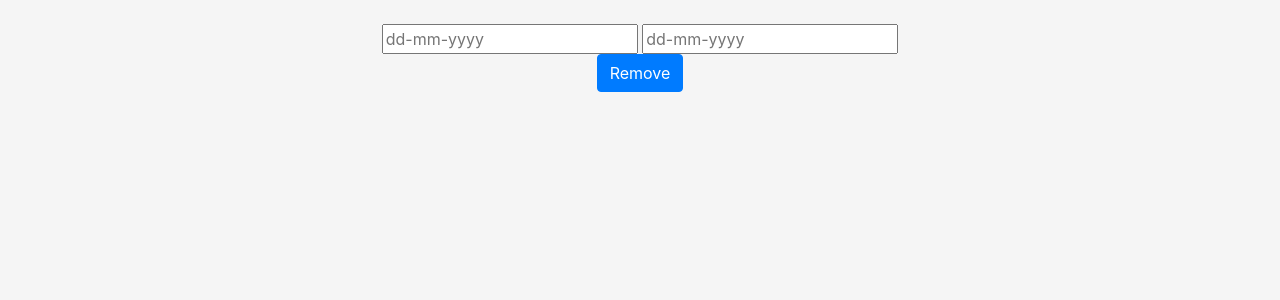
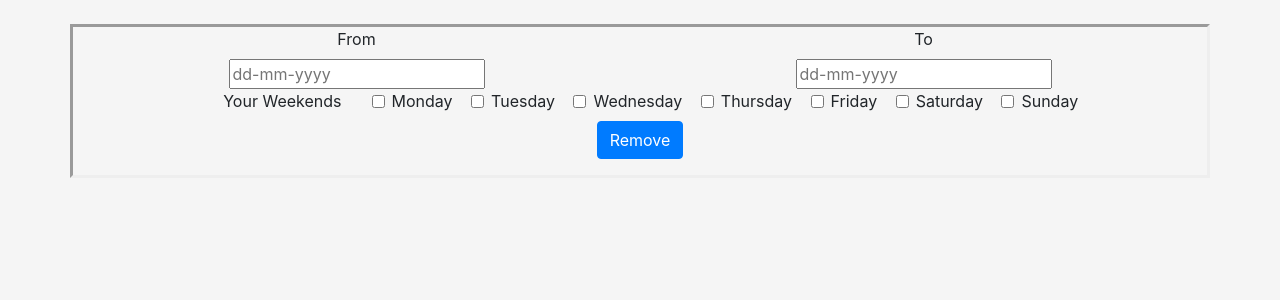
Before and after one commit to alexanderaryan/PythonFlaskProjects, a Flask app: page /shuffled/ in a window 1280 px wide. Shown: the top 300 px of the page. Run offline with Flask 2, Linux system fonts and the light colour scheme; some libraries are stand-ins or nearby versions.

Commit message:
Changed the date input format and validation of from and to date

```diff
--- a/dress_me/dressme/__init__.py
+++ b/dress_me/dressme/__init__.py
@@ -1,6 +1,6 @@
 from flask import Flask,render_template,redirect,Blueprint,url_for,request,session
 from flask_wtf import FlaskForm
-from wtforms import StringField,SubmitField, FormField, FieldList, Form
+from wtforms import StringField,SubmitField, FormField, FieldList, Form, SelectMultipleField
 from wtforms.validators import DataRequired
 from wtforms.fields.html5 import DateField
 
--- a/dress_me/dressme/attireshuffler/__init__.py
+++ b/dress_me/dressme/attireshuffler/__init__.py
@@ -128,7 +128,8 @@ class CalenderDress(DressMe):
 
     def create_calendar(self, from_time, to_time, week_off):
         for date in datetime_range(start=datetime(from_time[0], from_time[1], from_time[2]), end=datetime(to_time[0], to_time[1], to_time[2])):
-            if date.timetuple()[6] not in (days_number['Saturday'], days_number['Sunday']):
+            #if date.timetuple()[6] not in (days_number['Saturday'], days_number['Sunday']):
+            if date.timetuple()[6] not in week_off:
                 self.calendar_date.append((date.strftime("%A"), date.strftime("%d-%B-%Y ")))
 
     def create_schedule(self):
--- a/dress_me/dressme/attireshuffler/forms.py
+++ b/dress_me/dressme/attireshuffler/forms.py
@@ -1,5 +1,5 @@
 from dress_me.dressme import StringField,FlaskForm,DataRequired,SubmitField,\
-    FormField, FieldList, Form, DateField
+    FormField, FieldList, Form, SelectMultipleField
 from datetime import datetime
 
 
@@ -21,8 +21,13 @@ class ShuffleForm(FlaskForm):
     #from_date = DateField('From', format='%Y-%m-%d', validators=[present_or_future_date])
     #to_date = DateField('To', format='%Y-%m-%d',validators=[present_or_future_date])
     from_date = StringField('From')
-    to_date = StringField('To')
-    submit =SubmitField('Remove')
+    to_date = StringField('To' )
+    weekends = SelectMultipleField("Your Weekends",\
+                                   choices=[(0, 'Monday'), (1,'Tuesday'), ( 2,'Wednesday'),\
+                                                             ( 3,'Thursday'),(4,'Friday'),(5,'Saturday'),\
+                                                             (6,'Sunday')])
+    submit = SubmitField('Remove')
+
 
 class MaleForm(Form):
 
--- a/dress_me/dressme/attireshuffler/views.py
+++ b/dress_me/dressme/attireshuffler/views.py
@@ -13,6 +13,7 @@ def male():
     global dress
     dress = []
     if form.validate_on_submit():
+        dress = []
         shirt=[n['shirt'] for n in form.attires.data]
         print (shirt,'shirt')
         pants=[n['pants'] for n in form.attires.data if n['pants'] != '']
@@ -31,12 +32,23 @@ def female():
     date_form = ShuffleForm()
     global dress
     dress = []
+    print(date_form.weekends.data)
     if form.validate_on_submit():
+        dress = []
         dress = [n['attire'] for n in form.attires.data]
         print (dress)
         print (date_form.from_date.data)
         print(date_form.to_date.data)
-        return redirect(url_for('dress_print.shuffled'))
+
+        cal_dress.create_calendar((int(date_form.from_date.data[6:]), int(date_form.from_date.data[3:5]), \
+                                   int(date_form.from_date.data[:2])), \
+                                  (int(date_form.to_date.data[6:]), int(date_form.to_date.data[3:5]), \
+                                   int(date_form.to_date.data[:2])), tuple(map(int,date_form.weekends.data)))
+        cal_dress.main_combo = dress
+        final_result = cal_dress.create_schedule()
+
+        print(final_result, 'final_result')
+        return render_template("main_list.html", final_result=final_result, sex="female")
 
     return render_template('female.html', form=form, date_form=date_form)
 
@@ -44,10 +56,14 @@ def female():
 @dress_print.route('/shuffled/', methods=['GET', 'POST'])
 def shuffled():
     form = ShuffleForm()
-    if form.validate_on_submit():
-    #if request.method == 'POST':
+    print(form.errors)
+    print(form.weekends.data)
+    print(form.validate_on_submit())
+    #if form.validate_on_submit():
+    if request.method == 'POST':
         print (form.from_date.data)
         print(form.to_date.data)
+        print (tuple(map(int,form.weekends.data)))
         remove_dress = [tuple(dre.split(' with ')) for dre in request.form.getlist('attire')]
         print (remove_dress,'x')
         removed = cal_dress.remove_the_dress(dress, remove_dress)
@@ -59,10 +75,10 @@ def shuffled():
         cal_dress.create_calendar((int(form.from_date.data[6:]), int(form.from_date.data[3:5]),\
                                    int(form.from_date.data[:2])), \
                                   (int(form.to_date.data[6:]), int(form.to_date.data[3:5]),\
-                                   int(form.to_date.data[:2])), (5, 6))
+                                   int(form.to_date.data[:2])), tuple(map(int,form.weekends.data)))
         final_result = cal_dress.create_schedule()
         print (final_result,'final_result')
-        return render_template("main_list.html",final_result = final_result,x='12' )
+        return render_template("main_list.html",final_result = final_result)
     return render_template("shuffled.html", form=form,dress=dress)
 
 
--- a/dress_me/dressme/static/css/home.css
+++ b/dress_me/dressme/static/css/home.css
@@ -14,3 +14,17 @@ text-align: center;
 color: black;
 text-align: center;
 }
+#defaultCheck {
+    position: relative;
+    display: flex;
+    padding-left: 35%;
+}
+
+.Days{
+    display: -ms-inline-flexbox;
+    display: inline-flex;
+    -ms-flex-align: center;
+    align-items: center;
+    padding-left: 0;
+    margin-right: .75rem;
+}
--- a/dress_me/dressme/templates/base.html
+++ b/dress_me/dressme/templates/base.html
@@ -34,14 +34,25 @@
     var current_date = date.getDate();
 
     $("#from_date").datepicker({
-               dateFormat:"dd-mm-yy",
+
                minDate: 0 ,
+               onSelect: function(selected){
+               var from = new Date(Date.parse($(this).datepicker('getDate')));
+               from.setDate(from.getDate() + 1);
+               $("#to_date").datepicker("option","minDate",from);
+               },
+                dateFormat:"dd-mm-yy",
     });
     $("#from_date").attr("placeholder","dd-mm-yyyy");
 
     $("#to_date").datepicker({
             dateFormat:"dd-mm-yy",
             minDate: 1,
+            onSelect: function(selected){
+               var to = new Date(Date.parse($(this).datepicker('getDate')));
+               to.setDate(to.getDate() - 1)
+               $("#from_date").datepicker("option","maxDate",to);
+               }
     });
     $("#to_date").attr("placeholder","dd-mm-yyyy");
 
--- a/dress_me/dressme/templates/shuffled.html
+++ b/dress_me/dressme/templates/shuffled.html
@@ -2,13 +2,44 @@
 {% block content %}
 
 <br>
-<div class="container" align="center">
+<div class="container" align="center" style="border: inset;">
     <form  method="POST">
         {{form.hidden_tag()}}
+        <div class="row">
+             <div class="col-6">
+        {{form.from_date.label()}}
+                </div>
+            <div class="col-6">
+        {{form.to_date.label()}}
+            </div>
+        </div>
+        <div class="row">
+            <div class="col-6">
         {{form.from_date}}
+                </div>
+            <div class="col-6">
         {{form.to_date}}
+            </div>
+        </div>
+        <div class="row">
+            <div class="col-3" style="text-align: end;">
+        {{form.weekends.label()}}
+            </div>
+            <div class="col-9" style="text-align: left;">
+        {%for x in form.weekends%}
+        <div class="form-check form-check-inline" >
+      <input class="form-check-input" name="attire" type="checkbox" value="{{x.value}}" id="defaultCheck1">
+      <label class="form-check-label" for="defaultCheck1">
+        {{x}}
+      </label>
+    </div>
+        {% endfor %}
+            </div>
+</div>
+
+
         {% for d in dress %}
-            <div class="form-check">
+            <div class="form-check" id="defaultCheck">
       <input class="form-check-input" name="attire" type="checkbox" value="{{d[0]}} with {{d[1]}}" id="defaultCheck1">
       <label class="form-check-label" for="defaultCheck1">
         {{d[0]}} with {{d[1]}}
```
Also changed, not shown: dress_me/dressme/templates/main_list.html (+9 -2 lines).
